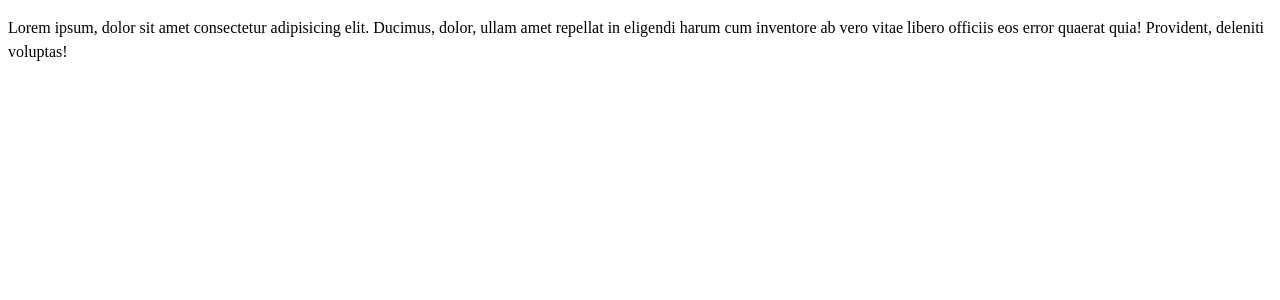
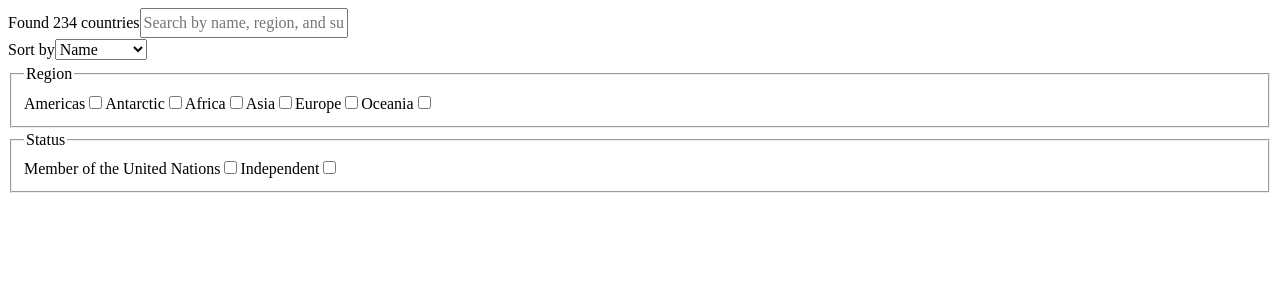
Before and after one commit to leemander/devChallenges, a React (Vite) app in the folder frontend-developer/worldranks/: page / in a window 1280 px wide. Shown: the top 300 px of the page. Built offline with nearby package versions, Linux system fonts and the light colour scheme.

Commit message:
Create form

```diff
--- a/frontend-developer/worldranks/src/App.jsx
+++ b/frontend-developer/worldranks/src/App.jsx
@@ -4,11 +4,64 @@ import "./App.css";
 function App() {
   return (
     <>
-      <p>
-        Lorem ipsum, dolor sit amet consectetur adipisicing elit. Ducimus,
-        dolor, ullam amet repellat in eligendi harum cum inventore ab vero vitae
-        libero officiis eos error quaerat quia! Provident, deleniti voluptas!
-      </p>
+      <main className="app">
+        <form className="app__form">
+          <div className="justify-between">
+            <span>Found 234 countries</span>
+            <input
+              type="text"
+              className="form__search"
+              placeholder="Search by name, region, and subregion"
+            />
+          </div>
+          <label htmlFor="sort">
+            Sort by
+            <select className="form__sort" id="sort">
+              <option value="name">Name</option>
+              <option value="population">Population</option>
+              <option value="area">Area</option>
+            </select>
+          </label>
+          <fieldset className="form__region">
+            <legend>Region</legend>
+            <label htmlFor="americas">
+              Americas
+              <input type="checkbox" id="americas" />
+            </label>
+            <label htmlFor="antarctic">
+              Antarctic
+              <input type="checkbox" id="antarctic" />
+            </label>
+            <label htmlFor="africa">
+              Africa
+              <input type="checkbox" id="africa" />
+            </label>
+            <label htmlFor="asia">
+              Asia
+              <input type="checkbox" id="asia" />
+            </label>
+            <label htmlFor="europe">
+              Europe
+              <input type="checkbox" id="europe" />
+            </label>
+            <label htmlFor="oceania">
+              Oceania
+              <input type="checkbox" id="oceania" />
+            </label>
+          </fieldset>
+          <fieldset className="form__status">
+            <legend>Status</legend>
+            <label htmlFor="un">
+              Member of the United Nations
+              <input type="checkbox" id="un" />
+            </label>
+            <label htmlFor="independent">
+              Independent
+              <input type="checkbox" id="independent" />
+            </label>
+          </fieldset>
+        </form>
+      </main>
     </>
   );
 }
```
